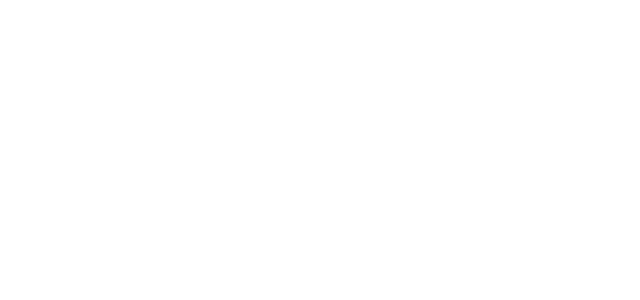
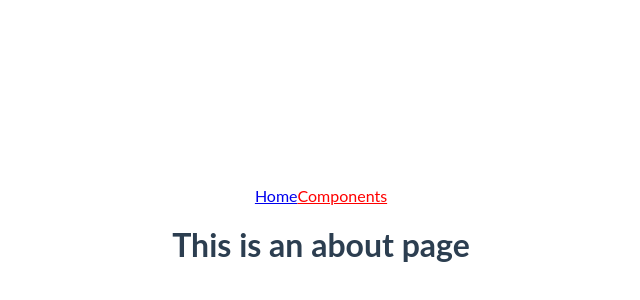
Before and after one commit to jackp/vue-cli-plugin-static-site, a Vue app: page /components in a window 1280 px wide. Shown: the part 164-464 px from the top of the page, without its empty margins (319-959 px from the left). Built offline with nearby package versions, Linux system fonts and the light colour scheme.

Commit message:
[feature] A generic website needs a NavLink component

```diff
--- /dev/null
+++ b/src/components/atoms/NavLink.vue
@@ -0,0 +1,20 @@
+<template>
+  <router-link :to="to" exact-active-class="active">
+    <slot/>
+  </router-link>
+</template>
+
+<script>
+export default {
+  name: "NavLink",
+  props: {
+    to: String
+  }
+};
+</script>
+
+<style lang="scss" scoped>
+.active {
+  color: red;
+}
+</style>
--- a/src/components/organisms/NavigationBar.vue
+++ b/src/components/organisms/NavigationBar.vue
@@ -1,13 +1,18 @@
 <template>
   <nav>
-    <router-link to="/">Home</router-link>
-    <router-link to="/about">About</router-link>
+    <nav-link to="/">Home</nav-link>
+    <nav-link to="/components">Components</nav-link>
   </nav>
 </template>
 
 <script>
+import NavLink from "../atoms/NavLink.vue";
+
 export default {
-  name: "NavigationBar"
+  name: "NavigationBar",
+  components: {
+    NavLink
+  }
 };
 </script>
 
--- a/src/components/views/About.vue
+++ b/src/components/views/Components.vue
@@ -1,6 +1,6 @@
 <template>
   <view-template>
-    <div class="about">
+    <div class="components">
       <h1>This is an about page</h1>
     </div>
   </view-template>
@@ -10,7 +10,7 @@
 import ViewTemplate from "@/components/templates/ViewTemplate.vue";
 
 export default {
-  name: "AboutView",
+  name: "ComponentsView",
   components: {
     ViewTemplate
   }
--- a/src/router.js
+++ b/src/router.js
@@ -13,13 +13,13 @@
       component: Home
     },
     {
-      path: "/about",
-      name: "about",
+      path: "/components",
+      name: "components",
       // route level code-splitting
       // this generates a separate chunk (about.[hash].js) for this route
       // which is lazy-loaded when the route is visited.
       component: () =>
-        import( /* webpackChunkName: "about" */ "./components/views/About.vue")
+        import( /* webpackChunkName: "about" */ "./components/views/Components.vue")
     }
   ]
 });
```
